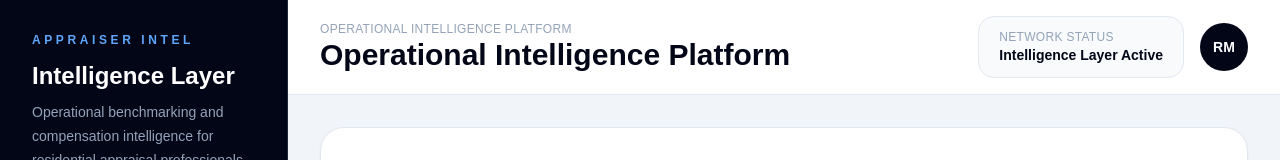
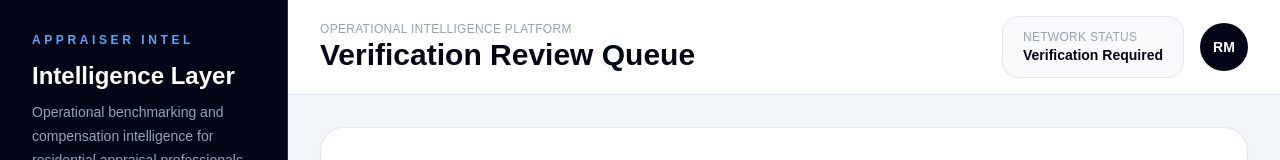
Before and after one commit to mose027-cmd/AppaiserIntel, a Next.js app: page /admin in a window 1280 px wide. Shown: the top 160 px of the page. Built offline with nearby package versions, Linux system fonts and the light colour scheme; no server answers; the database is empty.

Commit message:
Complete contributor verification access control

```diff
--- a/components/Topbar.tsx
+++ b/components/Topbar.tsx
@@ -1,6 +1,7 @@
 "use client";
 
 import { usePathname } from "next/navigation";
+import { useVerificationStatus } from "../lib/useVerificationStatus";
 
 const titles: Record<string, string> = {
   "/dashboard": "Dashboard",
@@ -10,19 +11,28 @@
   "/submit": "Submit Intelligence",
   "/network": "Contributor Network",
   "/settings": "Settings",
+  "/admin": "Verification Review Queue",
 };
 
 export default function Topbar() {
   const pathname = usePathname();
+  const { status } = useVerificationStatus();
 
   const currentTitle =
     titles[pathname] || "Operational Intelligence Platform";
 
+  const networkStatus =
+    status === "verified"
+      ? "Intelligence Layer Active"
+      : status === "pending"
+      ? "Verification Pending"
+      : status === "rejected"
+      ? "Review Required"
+      : "Verification Required";
+
   return (
     <header className="flex items-center justify-between border-b border-slate-200 bg-white px-8 py-4">
-
       <div>
-
         <p className="text-xs uppercase tracking-wide text-slate-400">
           Operational Intelligence Platform
         </p>
@@ -30,29 +40,23 @@
         <h1 className="text-3xl font-bold text-slate-950">
           {currentTitle}
         </h1>
-
       </div>
 
       <div className="flex items-center gap-4">
-
         <div className="rounded-2xl border border-slate-200 bg-slate-50 px-5 py-3">
-
           <p className="text-xs uppercase tracking-wide text-slate-400">
             Network Status
           </p>
 
           <p className="text-sm font-semibold text-slate-950">
-            Intelligence Layer Active
+            {networkStatus}
           </p>
-
         </div>
 
         <div className="flex h-12 w-12 items-center justify-center rounded-full bg-slate-950 text-sm font-bold text-white">
           RM
         </div>
-
       </div>
-
     </header>
   );
 }
```
